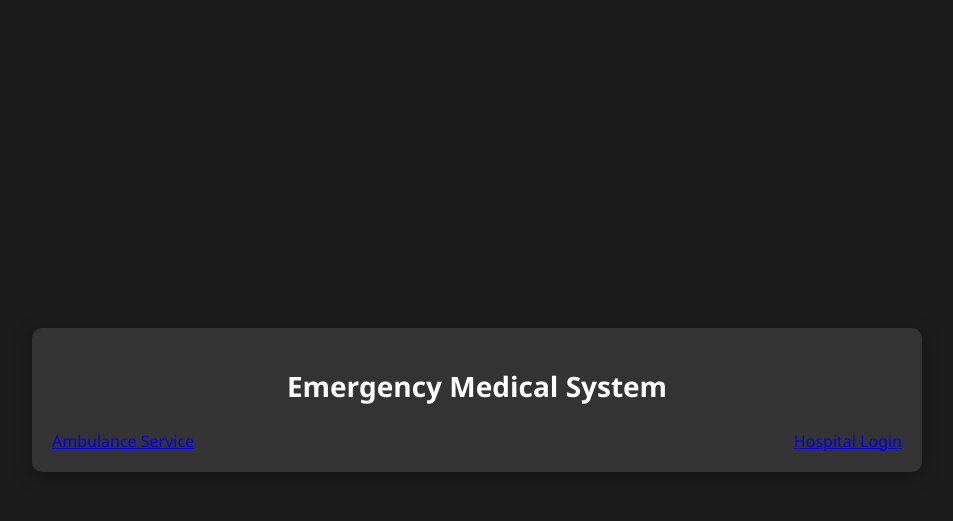
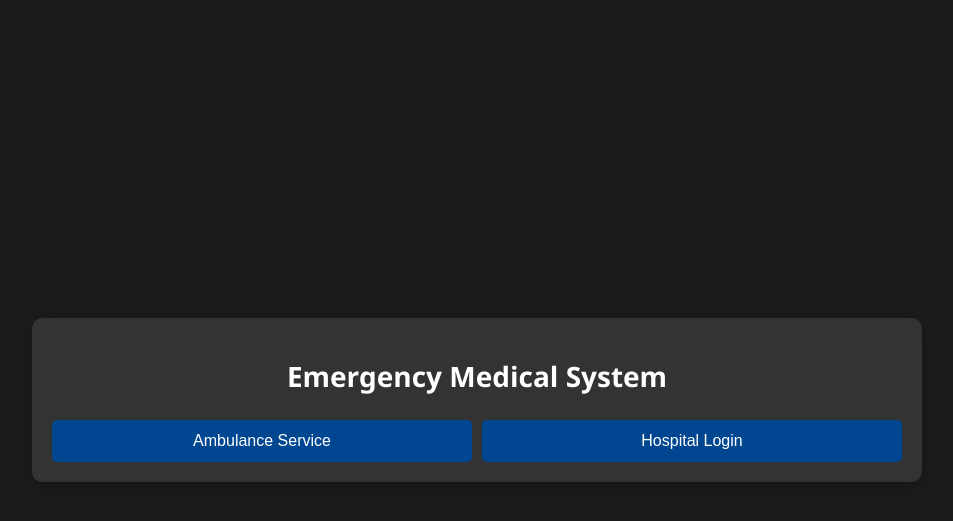
Before and after one commit to siliconvolley/deeplink, a Flask app: page / in a window 1280 px wide. Shown: the top 521 px of the page, without its empty margins (163-1116 px from the left). Run offline with Flask 3, Linux system fonts and the light colour scheme.

Commit message:
fixed homepage styles

```diff
--- a/client/Patients/static/styles.css
+++ b/client/Patients/static/styles.css
@@ -80,6 +80,12 @@ input:focus {
 }
 
 /* Button styles */
+
+.landing-btn {
+  text-decoration: none;
+  color: white;
+}
+
 .button-group {
   display: flex;
   justify-content: space-between;
--- a/client/Patients/templates/landing.html
+++ b/client/Patients/templates/landing.html
@@ -10,8 +10,12 @@
     <div class="container">
         <h1>Emergency Medical System</h1>
         <div class="button-group">
-            <a href="{{ url_for('ambulance_page') }}" class="landing-btn">Ambulance Service</a>
-            <a href="{{ url_for('hospital_login') }}" class="landing-btn">Hospital Login</a>
+            <button class="landing-btn-group">
+                <a href="{{ url_for('ambulance_page') }}" class="landing-btn">Ambulance Service</a>
+            </button>
+            <button class="landing-btn-group">
+                <a href="{{ url_for('hospital_login') }}" class="landing-btn">Hospital Login</a>
+            </button>
         </div>
     </div>
 </body>
```
